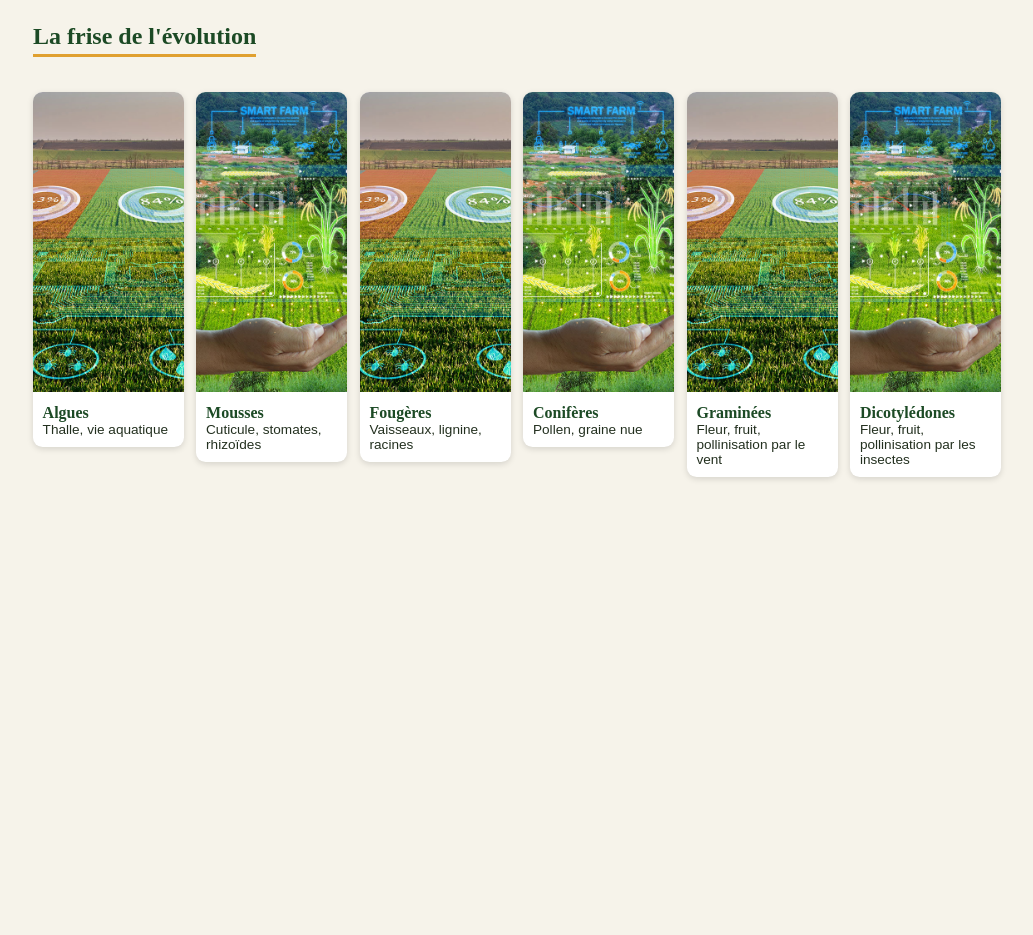
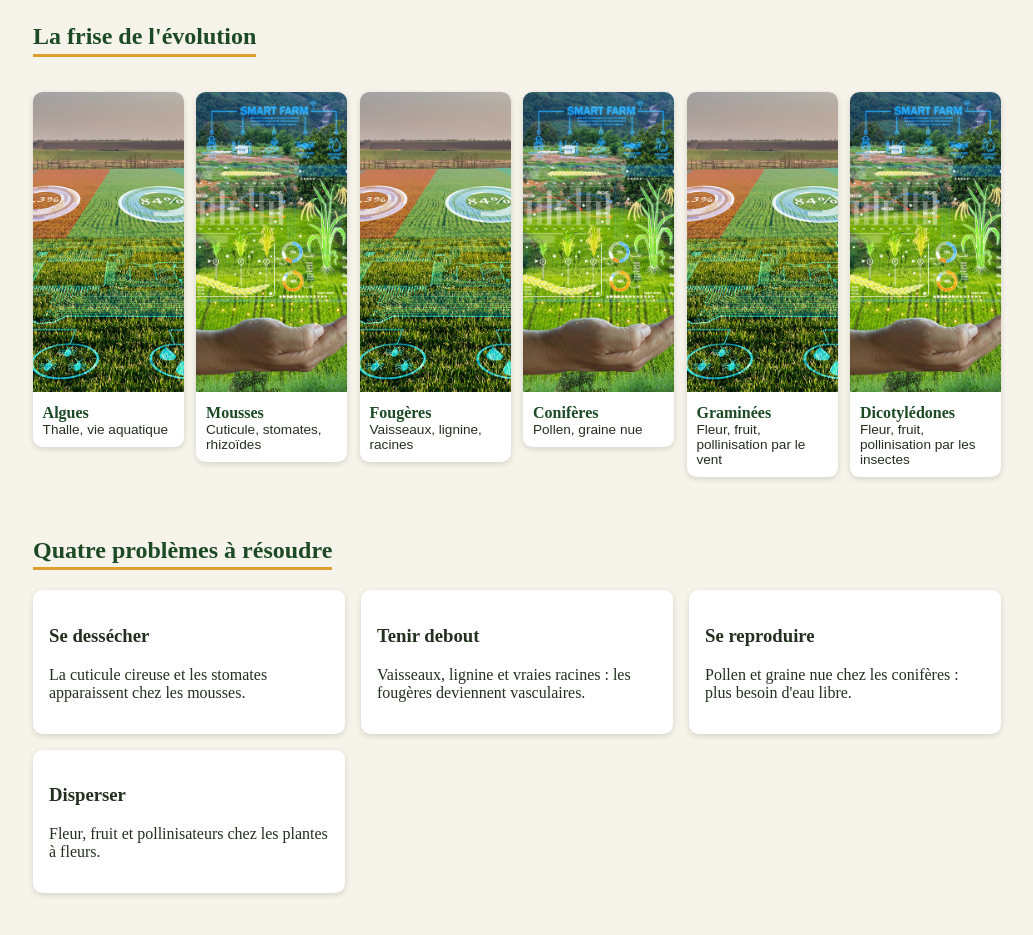
Before and after one commit to Anglovia/PlantEvo-Viewer, a plain HTML site: page index.html in a window 1280 px wide. Shown: the part 741-1676 px from the top of the page, without its empty margins (123-1156 px from the left). Before the commit the page ends 1274 px from the top, so only its background shows below. Drawn offline with Linux system fonts and the light colour scheme.

Commit message:
section probleme

```diff
--- a/css/style.css
+++ b/css/style.css
@@ -161,3 +161,18 @@ h2 {
     font-size: .85rem;
     font-family: Arial, sans-serif
 }
+
+ /*section probleme a resoudre*/
+
+ .cartes {
+    display: grid;
+    grid-template-columns: repeat(auto-fit, minmax(240px, 1fr));
+    gap: 1rem
+}
+
+.carte {
+    background: #fff;
+    border-radius: .6rem;
+    padding: 1rem;
+    box-shadow: 0 2px 6px #0002
+}
--- a/index.html
+++ b/index.html
@@ -68,6 +68,29 @@
             <strong>Dicotylédones</strong><span>Fleur, fruit, pollinisation par les insectes</span></a></li>
       </ol>
     </section>
+
+    <!--section probleme a resoudre-->
+    <section>
+      <h2>Quatre problèmes à résoudre</h2>
+      <div class="cartes">
+        <div class="carte">
+          <h3>Se dessécher</h3>
+          <p>La cuticule cireuse et les stomates apparaissent chez les mousses.</p>
+        </div>
+        <div class="carte">
+          <h3>Tenir debout</h3>
+          <p>Vaisseaux, lignine et vraies racines : les fougères deviennent vasculaires.</p>
+        </div>
+        <div class="carte">
+          <h3>Se reproduire</h3>
+          <p>Pollen et graine nue chez les conifères : plus besoin d'eau libre.</p>
+        </div>
+        <div class="carte">
+          <h3>Disperser</h3>
+          <p>Fleur, fruit et pollinisateurs chez les plantes à fleurs.</p>
+        </div>
+      </div>
+    </section>
   </main>
 </body>
 </html>
```
